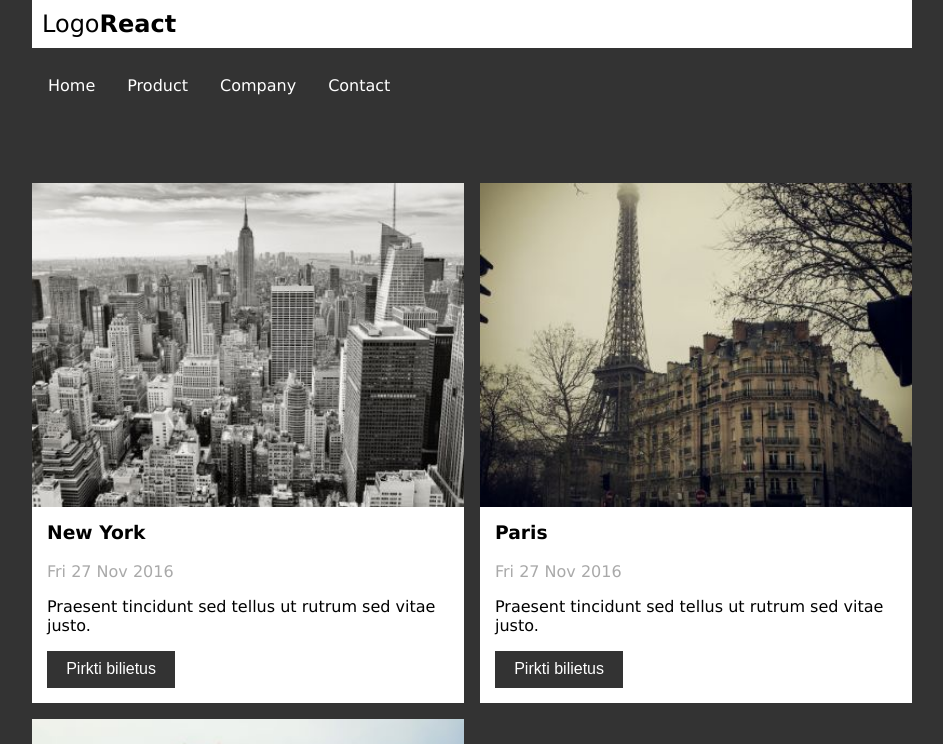
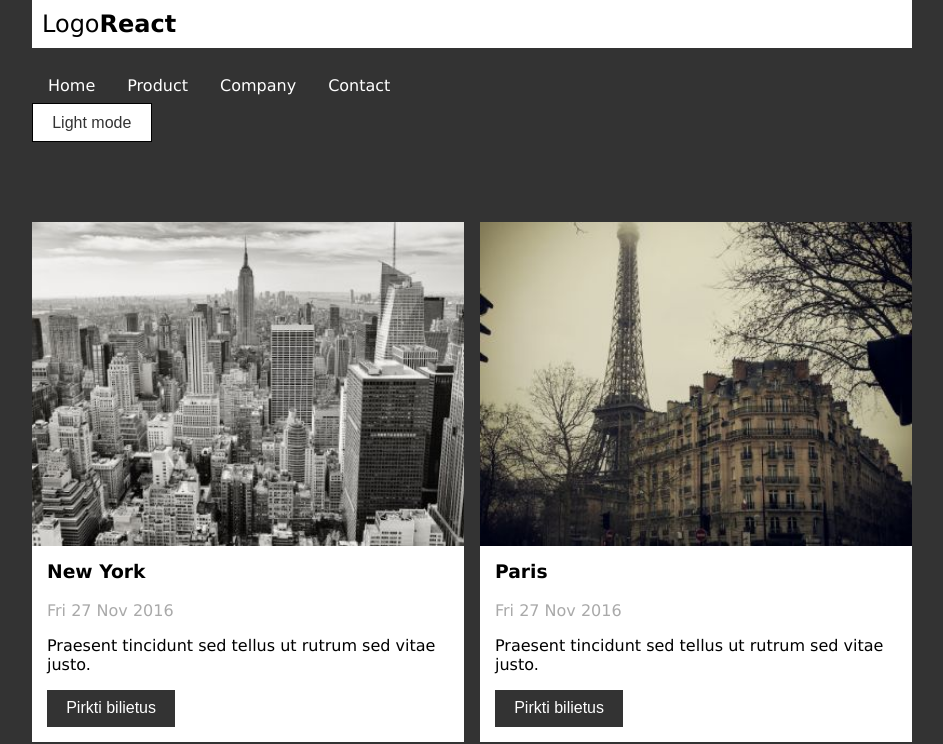
Before and after one commit to MariusAskelovic/2_react_vite_cmp_props, a React (Vite) app: page / in a window 1280 px wide. Shown: the top 744 px of the page, without its empty margins (168-1111 px from the left). Built offline with nearby package versions, Linux system fonts and the light colour scheme.

Commit message:
btn class

```diff
--- a/src/App.jsx
+++ b/src/App.jsx
@@ -4,6 +4,7 @@
 import './style/responsive.css';
 import Card1 from './components/Card1';
 import Header from './components/layout/Header';
+import MainBtn from './components/MainBtn';
 
 // funkcinis komponentas yra funkcija
 // prasideda didziaja raide
@@ -13,6 +14,7 @@
   return (
     <div className='App container'>
       <Header />
+      <MainBtn outline>Light mode</MainBtn>
       <div className='cardsList grid3'>
         <Card1 city="New York" heroImage='img/newyork.jpg' date='Fri 27 Nov 2016' text='Praesent tincidunt sed tellus ut rutrum sed vitae justo.' />
         <Card1 city="Paris" heroImage='img/paris.jpg' date='Fri 27 Nov 2016' text='Praesent tincidunt sed tellus ut rutrum sed vitae justo.' />
--- a/src/components/MainBtn.jsx
+++ b/src/components/MainBtn.jsx
@@ -1,4 +1,7 @@
 function MainBtn(props) {
+  if (props.outline === true) {
+    return <button className='btn btnOutline'>{props.children}</button>;
+  }
   // props.children - yra tai kas ikelta tarp pradzios ir pabaigos tagu
   return <button className='btn'>{props.children}</button>;
 }
--- a/src/style/App.css
+++ b/src/style/App.css
@@ -54,3 +54,12 @@
 .btn:hover {
   background-color: #626262;
 }
+.btnOutline {
+  background-color: #fff;
+  border: 1px solid black;
+  color: #333;
+}
+.btnOutline:hover {
+  background-color: #333;
+  color: white;
+}
```
